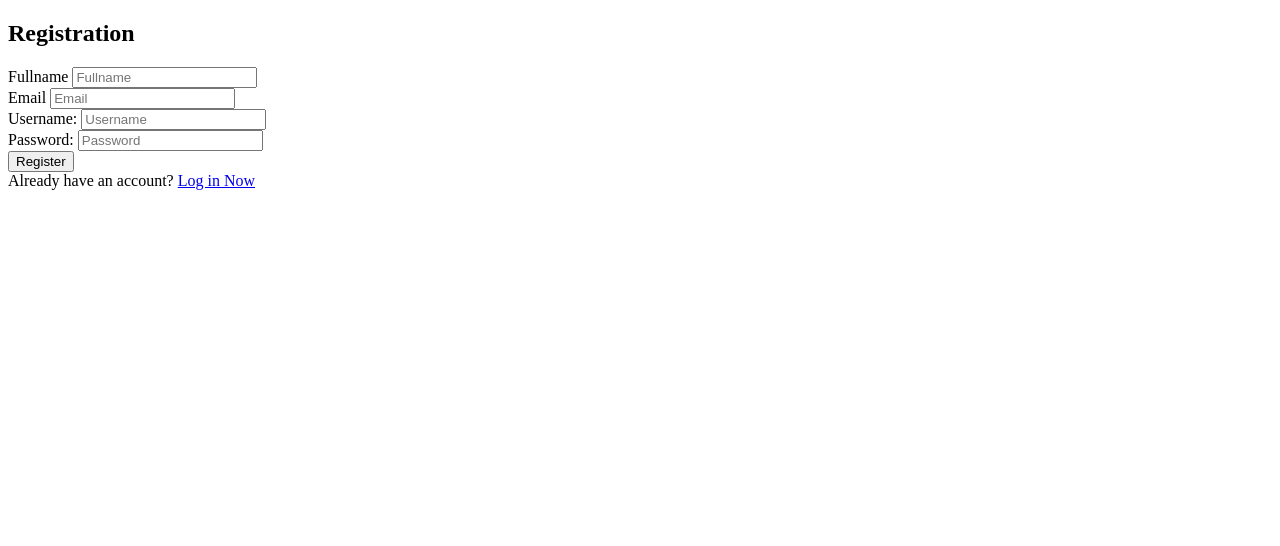
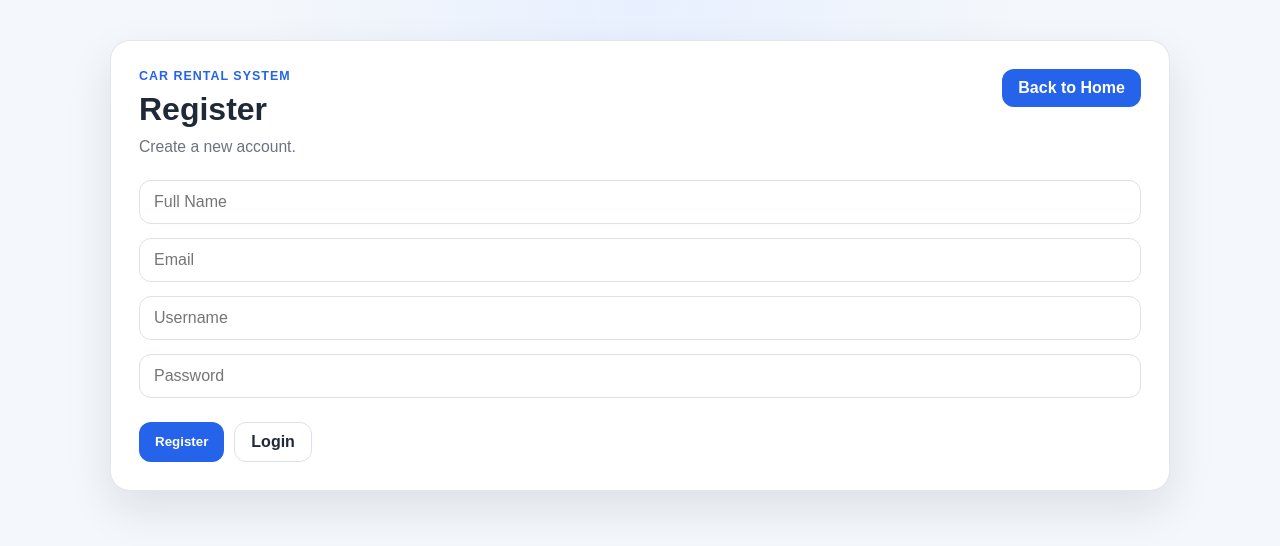
Before and after one commit to arigree/211_FinalProject, a Flask app: page /auth/register in a window 1280 px wide. Shown: the top 546 px of the page. Run offline with Flask 3, Linux system fonts and the light colour scheme.

Commit message:
Adding styling to login, register, and logout pages

```diff
--- a/app/auth/templates/auth/register.html
+++ b/app/auth/templates/auth/register.html
@@ -3,45 +3,66 @@
 <head>
     <meta charset="UTF-8">
     <title>Register</title>
+{#    Using the same naming conventions as locations, so the same stylesheet aswell.#}
+    <link rel="stylesheet" href="{{ url_for('location.static', filename='locations.css') }}">
 </head>
 <body>
-    <h2>Registration</h2>
-    <div class="auth-outer">
-        <div class="auth-inner">
-            <div class="left">
-                <form method="post">
-                    <div class="auth-row">
-                        <label for="fullname">Fullname</label>
-                        <i class='bx bx-user-circle'></i>
-                        <input type="text" id="fullname" name="fullname" required placeholder="Fullname"
-                               value="{{ user.fullname if user else "" }}"><br>
-                    </div>
-                    <div class="auth-row">
-                        <label for="email">Email</label>
-                        <i class='bx bx-envelope'></i>
-                        <input type="email" id="email" name="email" required placeholder="Email"
-                               value="{{ user.email if user else "" }}"><br>
-                    </div>
-                    <div class="auth-row">
-                        <label for="username">Username:</label>
-                        <i class='bx bx-user'></i>
-                        <input type="text" id="username" name="username" required placeholder="Username"
-                               value="{{ user.username if user else "" }}"><br>
-                    </div>
-                    <div class="auth-row">
-                        <label for="password">Password:</label>
-                        <i class='bx bx-lock'></i>
-                        <input type="password" id="password" name="password" required placeholder="Password"><br>
-                    </div>
-                    <div class="auth-row">
-                        <button type="submit">Register</button>
-                    </div>
-                </form>
-                <div class="auth-row">
-                    Already have an account? <a href="{{ url_for('auth.login') }}">Log in Now</a>
-                </div>
-            </div>
+   <main class="page">
+    <section class="card">
+    <div class="header">
+        <div>
+            <p class="eyebrow">Car Rental System</p>
+            <h1>Register</h1>
+            <p class="subtitle">Create a new account.</p>
         </div>
+
+        <a class="home-link" href="/">Back to Home</a>
     </div>
+
+    {% if message %}
+        <p class="message {{ css_class }}">{{ message }}</p>
+    {% endif %}
+
+    <form method="post" class="form-grid">
+
+        <input type="text"
+               name="fullname"
+               placeholder="Full Name"
+               value="{{ user.fullname if user else '' }}"
+               class="form-input"
+               required>
+
+        <input type="email"
+               name="email"
+               placeholder="Email"
+               value="{{ user.email if user else '' }}"
+               class="form-input"
+               required>
+
+        <input type="text"
+               name="username"
+               placeholder="Username"
+               value="{{ user.username if user else '' }}"
+               class="form-input"
+               required>
+
+        <input type="password"
+               name="password"
+               placeholder="Password"
+               class="form-input"
+               required>
+
+        <div class="form-actions">
+            <button type="submit" class="btn-primary">Register</button>
+
+            <a href="{{ url_for('auth.login') }}" class="btn-secondary">
+                Login
+            </a>
+        </div>
+
+    </form>
+
+</section>
+</main>
 </body>
 </html>
```
Also changed, not shown: app/auth/templates/auth/login.html (+43 -24 lines), app/auth/templates/auth/logout.html (+31 -11 lines).
